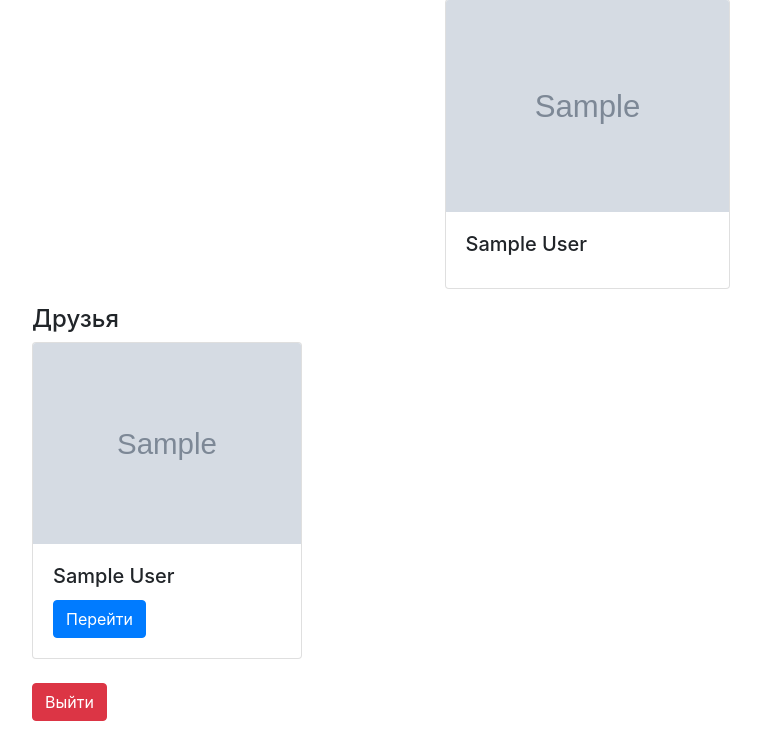
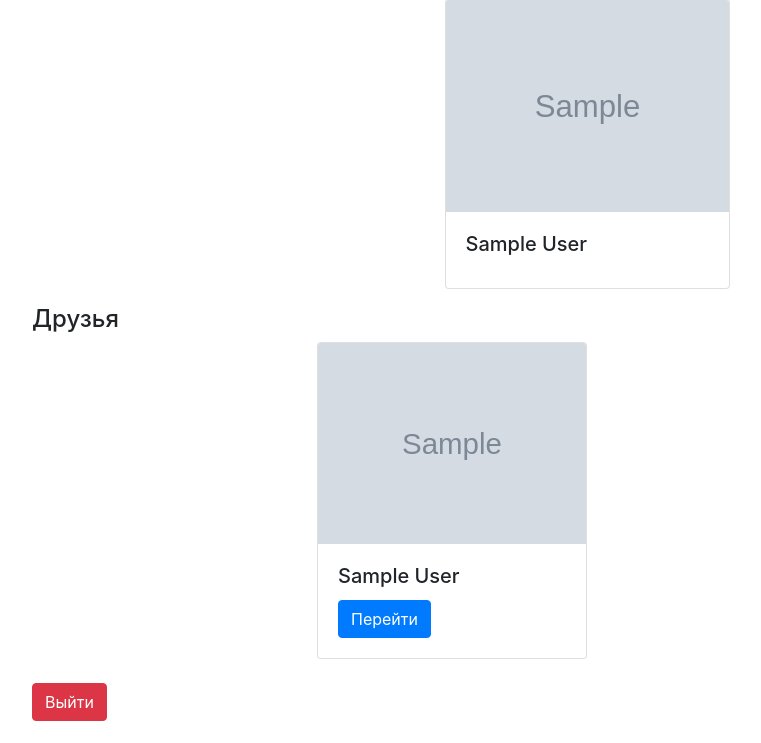
Before and after one commit to Elfreezy/authVK, a Flask app: template app/templates/profile.html in a window 1280 px wide. Shown: the part 57-800 px from the top of the page, without its empty margins (53-814 px from the left). Run offline with Flask 2, Linux system fonts and the light colour scheme; a user stored in the database is signed in; tables that the repository leaves empty hold one stand-in row (values such as "Sample post"); the template is opened without the code that fills it: most values are stand-ins (such as "Sample title", 1, 10 or a date in 2020); grey boxes marked "Sample" are stand-in pictures; some libraries are stand-ins or nearby versions.

Commit message:
Update profile.html

```diff
--- a/app/templates/profile.html
+++ b/app/templates/profile.html
@@ -21,7 +21,7 @@
 <div>
     <h4 class="mt-3">Друзья</h4>
 
-    <div class="row">
+    <div class="row justify-content-md-center">
         {% for friend in friends_id %}
         {% set url="https://vk.com/id{id}".format(id=friend.id) %}
         <div class="col-2 col-sm-6 mb-2">
```
